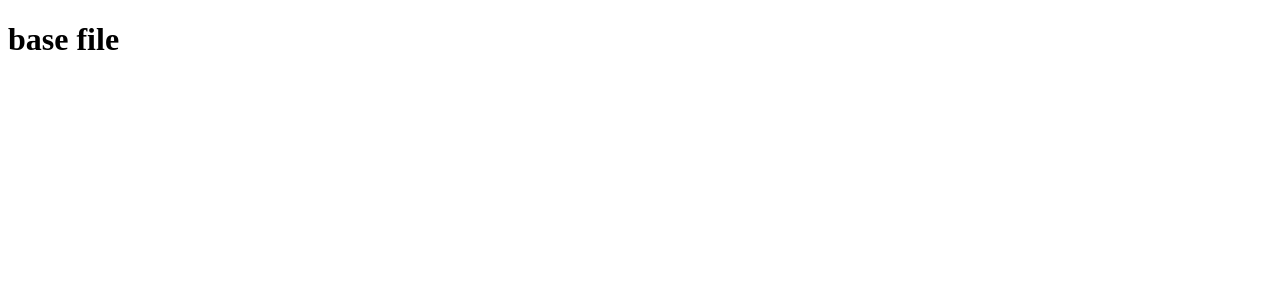
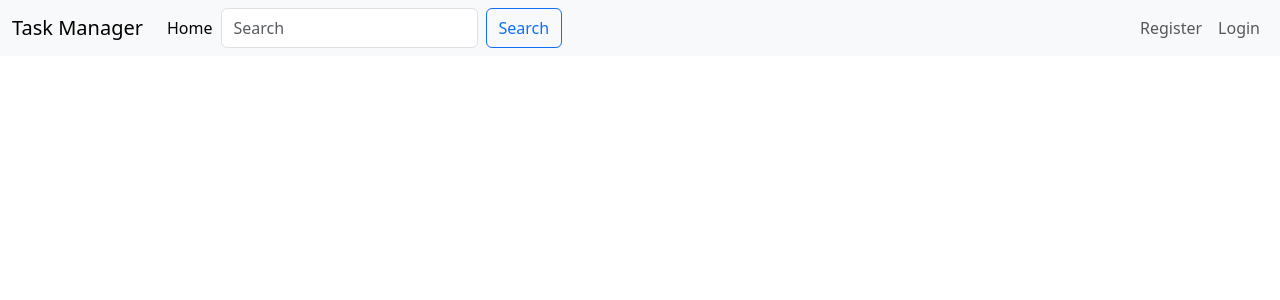
Before and after one commit to Reyanx11/Task_manager, a Flask app: page / in a window 1280 px wide. Before the commit the part shown is almost empty. Shown: the top 300 px of the page. Run offline with Flask 3, Linux system fonts and the light colour scheme.

Commit message:
Added base of navbar using Bootstrap

```diff
--- a/task_manager/templates/base.html
+++ b/task_manager/templates/base.html
@@ -8,11 +8,40 @@
     {% else %}
         <title>Task Manager</title>
     {% endif %}
+    <link href="https://cdn.jsdelivr.net/npm/bootstrap@5.3.8/dist/css/bootstrap.min.css" rel="stylesheet" integrity="sha384-sRIl4kxILFvY47J16cr9ZwB07vP4J8+LH7qKQnuqkuIAvNWLzeN8tE5YBujZqJLB" crossorigin="anonymous">
 </head>
 <body>
-    <h1>base file</h1>
+
+    <nav class="navbar navbar-expand-lg bg-body-tertiary">
+        <div class="container-fluid">
+            <a class="navbar-brand" href="#">Task Manager</a>
+            <button class="navbar-toggler" type="button" data-bs-toggle="collapse" data-bs-target="#navbarSupportedContent" aria-controls="navbarSupportedContent" aria-expanded="false" aria-label="Toggle navigation">
+                <span class="navbar-toggler-icon"></span>
+            </button>
+            <div class="collapse navbar-collapse" id="navbarSupportedContent">
+                <div class="navbar-nav me-auto">
+                    <ul class="navbar-nav me-auto mb-2 mb-lg-0">
+                        <li class="nav-item">
+                            <a class="nav-link active" aria-current="page" href="#">Home</a>
+                        </li>
+                        <form class="d-flex" role="search">
+                            <input class="form-control me-2" type="search" placeholder="Search" aria-label="Search"/>
+                            <button class="btn btn-outline-primary" type="submit">Search</button>
+                        </form>
+                    </ul>
+                </div>
+
+                <div class="navbar-nav">
+                    <a href="#" class="nav-item nav-link">Register</a>
+                    <a href="#" class="nav-item nav-link">Login</a>
+                </div>
+
+            </div>
+        </div>
+    </nav>
 
     {% block content %}
+        <script src="https://cdn.jsdelivr.net/npm/bootstrap@5.3.8/dist/js/bootstrap.bundle.min.js" integrity="sha384-FKyoEForCGlyvwx9Hj09JcYn3nv7wiPVlz7YYwJrWVcXK/BmnVDxM+D2scQbITxI" crossorigin="anonymous"></script>
     {% endblock %}
 </body>
 </html>
```
